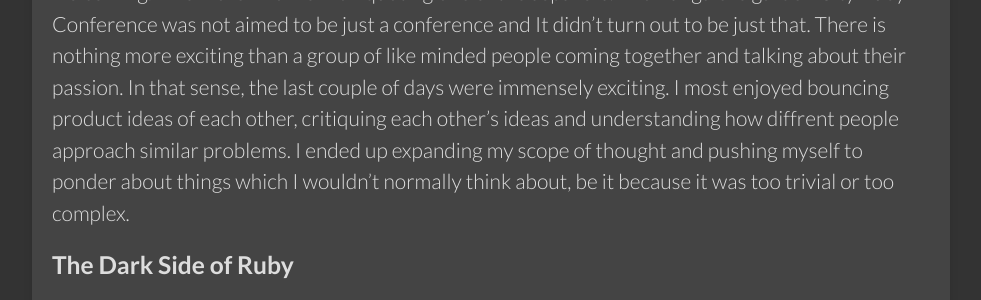
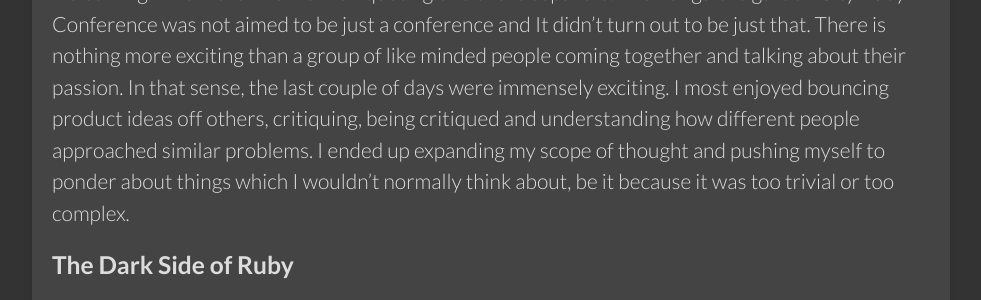
Before and after one commit to Codebrahma/codebrahma.github.io, a Jekyll site: the page built from _posts/2014-01-05-Nithins-experiences-at-the-bangalore-garden-city-ruby-conf.markdown, in a window 1280 px wide and 1400 px high, scrolled down 562 px. Shown: the part 312-612 px from the top of the window, without its empty margins (149-1130 px from the left). Built offline with Jekyll 4.4.1, drawn with Linux system fonts in a browser that asks for light colours; some web fonts are replaced; a script that is not in the unit is left out; comment, search, counter and statistics services are not loaded; some of the changed text lies outside the part shown.

Commit message:
replaced the last sentence

```diff
--- a/_posts/2014-01-05-Nithins-experiences-at-the-bangalore-garden-city-ruby-conf.markdown
+++ b/_posts/2014-01-05-Nithins-experiences-at-the-bangalore-garden-city-ruby-conf.markdown
@@ -14,7 +14,7 @@
 Starting off in a predominantly [Ruby on Rails consulting firm](http://codebrahma.com) like Codebrahma, whilst still in college and with no prior ruby experience seemed daunting at first. I spent most of last month getting used to the 'Ruby Way' of doing things. I'm far form mastering ruby, but I'm able to enjoy and appriciate turse and elegant ruby code. “Coding in Ruby makes me happy because it’s one of the shortest paths between my brain and a computer”, Indeed it is.
 
 
-An absolute newbie to the ruby world, participating in an event like GCRC'14 filled with giants like [Chad Fowler](http://twitter.com/chadfowler)  'out of place' was the opposite of what I was feeling. The ruby world in warm and welcoming. 'The more The merrier' quoting one of the sepakers. The Bangalore garden City Ruby Conference was not aimed to be just a conference and It didn't turn out to be just that. There is nothing more exciting than a group of like minded people coming together and talking about their passion. In that sense, the last couple of days were immensely exciting. I most enjoyed bouncing product ideas of each other, critiquing each other's ideas and understanding how diffrent people approach similar problems. I ended up expanding my scope of thought and pushing myself to ponder about things which I wouldn't normally think about, be it because it was too trivial or too complex.
+An absolute newbie to the ruby world, participating in an event like GCRC'14 filled with giants like [Chad Fowler](http://twitter.com/chadfowler)  'out of place' was the opposite of what I was feeling. The ruby world in warm and welcoming. 'The more The merrier' quoting one of the sepakers. The Bangalore garden City Ruby Conference was not aimed to be just a conference and It didn't turn out to be just that. There is nothing more exciting than a group of like minded people coming together and talking about their passion. In that sense, the last couple of days were immensely exciting. I most enjoyed bouncing product ideas off others, critiquing, being critiqued and understanding how different people approached similar problems. I ended up expanding my scope of thought and pushing myself to ponder about things which I wouldn't normally think about, be it because it was too trivial or too complex.
 
 ### The Dark Side of Ruby
 
@@ -30,7 +30,6 @@
 
 All in all, It was an interesting couple of days. The best conferences are the ones which rekindle your curiosity and GCRC'14 was just that. It gave me some perspective.
 
-In that sense, the last couple of days were immensely exciting. I most enjoyed bouncing product ideas off others, critiquing, being critiqued and understanding how different people approached similar problems. I ended up expanding my scope of thought and pushing myself to ponder about things which I wouldn't normally think about, be it because it was too trivial or too complex.
 
 ***Did you attend the bangalore garden city ruby conf? Please share your
 experiences as comments below***
```
